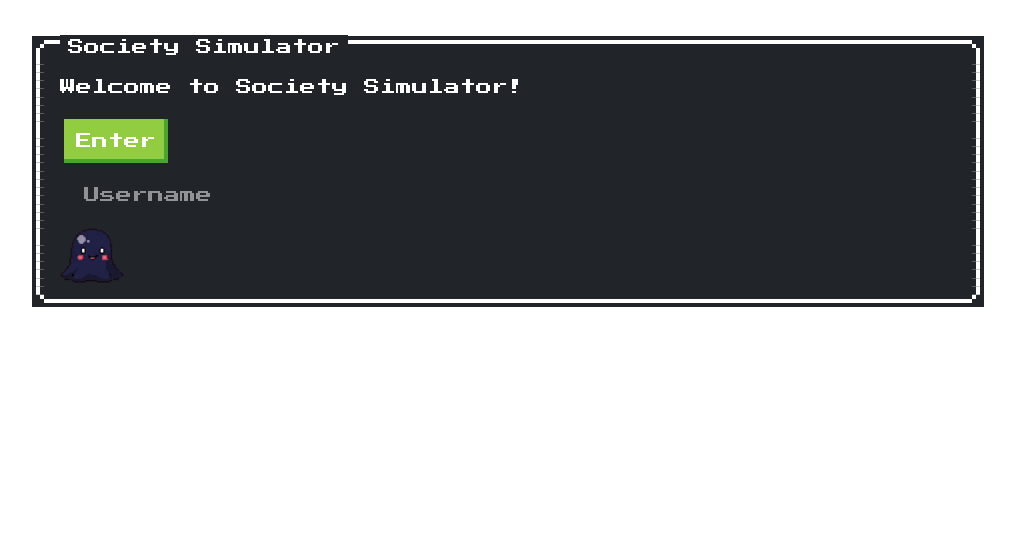
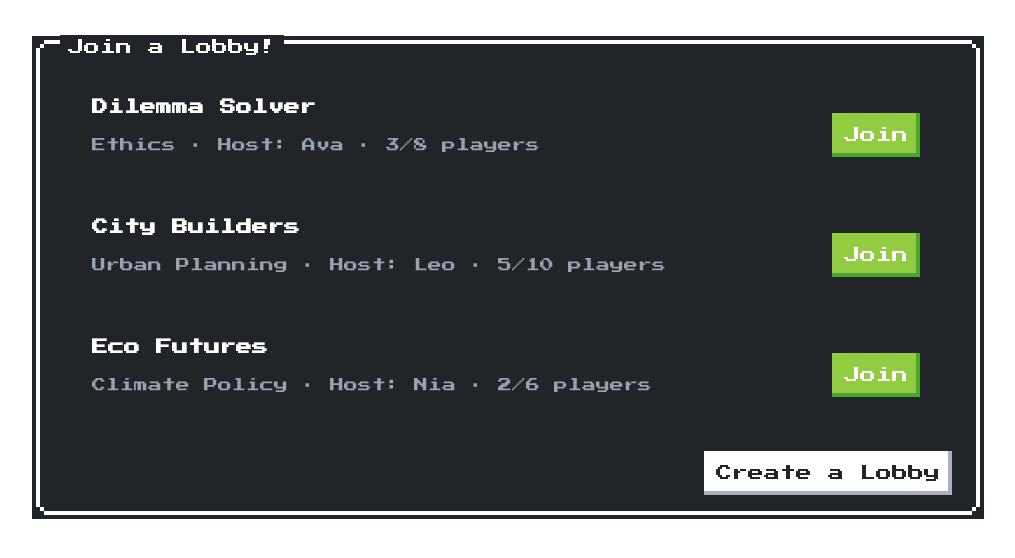
Before and after one commit to viktormandlbauer/society-simulator, a Next.js app in the folder frontend/: page / in a window 1280 px wide. Shown: the top 558 px of the page, without its empty margins (132-1147 px from the left). Built offline with nearby package versions, Linux system fonts and the light colour scheme.

Commit message:
added Lobby test

```diff
--- a/frontend/src/app/page.tsx
+++ b/frontend/src/app/page.tsx
@@ -1,21 +1,49 @@
 "use client";
 import {NesButton} from "@/components/ui/NesButton";
-import {NesInput} from "@/components/ui/NesInput";
-import {AvatarIcon} from "@/components/ui/AvatarIcon";
 
-export default function Home() {
-    const handleEnter = () => {
-        // TODO: Implement enter button functionality
-    }
+const dummyLobbies = [
+    {id: "alpha", name: "Dilemma Solver", topic: "Ethics", players: 3, capacity: 8, host: "Ava"},
+    {id: "beta", name: "City Builders", topic: "Urban Planning", players: 5, capacity: 10, host: "Leo"},
+    {id: "gamma", name: "Eco Futures", topic: "Climate Policy", players: 2, capacity: 6, host: "Nia"},
+];
+
+export default function Lobby() {
+    const handleJoin = (lobbyId: string) => {
+        console.log(`Joining lobby ${lobbyId}`);
+    };
+
+    const handleCreate = () => {
+        console.log("Creating a new lobby");
+    };
 
     return (
-        <div className="nes-container with-title is-rounded is-dark">
-            <p className="title">Society Simulator</p>
-            <p>Welcome to Society Simulator!</p>
-            <NesButton variant="success" onEnter={handleEnter} style={{ marginRight: 10}}>Enter</NesButton>
-            <NesInput placeholder="Username" style={{ marginRight: 10}} />
-            <AvatarIcon avatarId="black" size="large" />
+        <div className="nes-container with-title is-rounded is-dark space-y-4">
+            <p className="title">Join a Lobby!</p>
+
+            <div className="space-y-3">
+                {dummyLobbies.map(lobby => (
+                    <div
+                        key={lobby.id}
+                        className="nes-container is-rounded flex items-center justify-between p-4"
+                    >
+                        <div>
+                            <p className="font-bold">{lobby.name}</p>
+                            <p className="text-sm text-gray-400">
+                                {lobby.topic} · Host: {lobby.host} · {lobby.players}/{lobby.capacity} players
+                            </p>
+                        </div>
+                        <NesButton variant="success" onEnter={() => handleJoin(lobby.id)}>
+                            Join
+                        </NesButton>
+                    </div>
+                ))}
+            </div>
+
+            <div className="flex justify-end">
+                <NesButton variant="normal" onEnter={handleCreate}>
+                    Create a Lobby
+                </NesButton>
+            </div>
         </div>
     );
-
 }
--- a/frontend/src/components/ui/NesButton.tsx
+++ b/frontend/src/components/ui/NesButton.tsx
@@ -1,6 +1,7 @@
 import type {ButtonHTMLAttributes, ReactNode} from "react";
 export type NesButtonVariant =
     | "primary"
+    | "normal"
     | "success"
     | "warning"
     | "error"
@@ -26,6 +27,7 @@ export function NesButton({
 }: NesButtonProps) {
     const variantClass =
         variant === "primary" ? "is-primary" :
+        variant === "normal" ? "is-normal" :
         variant === "success" ? "is-success" :
         variant === "warning" ? "is-warning" :
         variant === "error" ? "is-error" :
```
Also changed, not shown: 1 other file (tests, documents, lock files or other folders).
